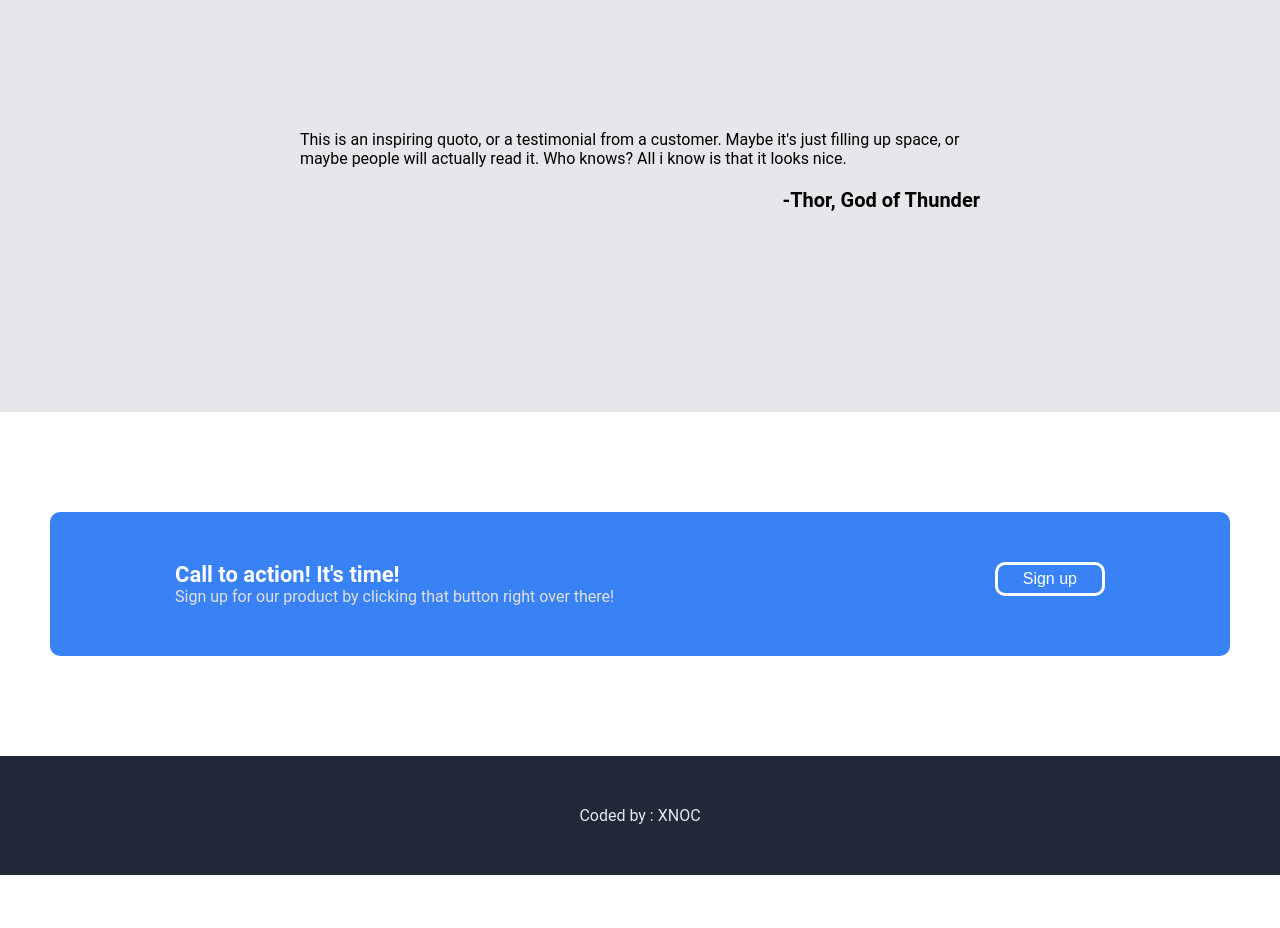
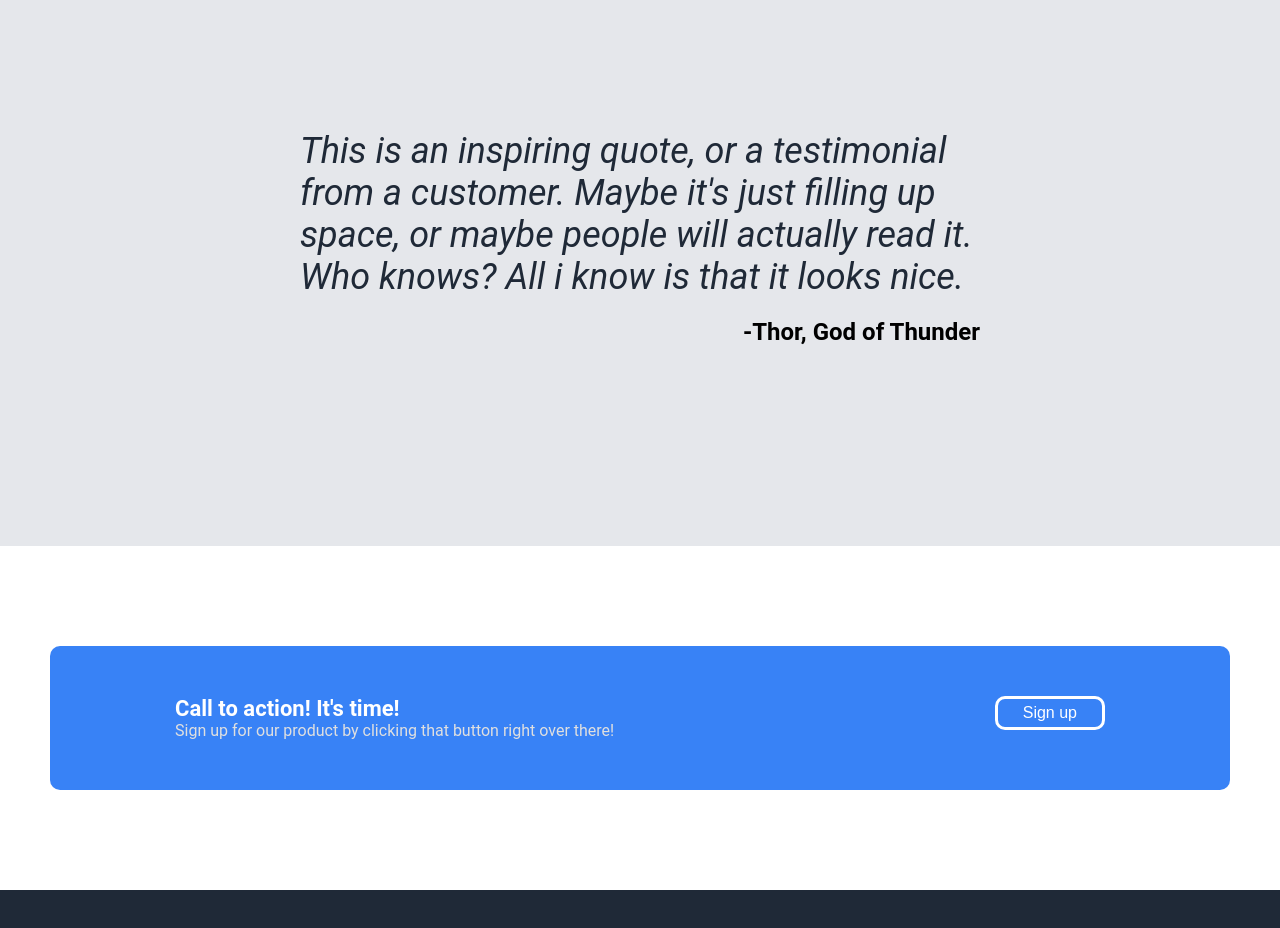
Before and after one commit to XXNOC/odin-landing-page, a plain HTML site: page index.html in a window 1280 px wide. Shown: the part 2000-2928 px from the top of the page. Before the commit the page ends 2875 px from the top, so only its background shows below. Drawn offline with Linux system fonts and the light colour scheme.

Commit message:
fixed font-size

```diff
--- a/index.html
+++ b/index.html
@@ -56,11 +56,11 @@
       </div>
       <div class="quote">
         <div class="text">
-          <p>
-            This is an inspiring quoto, or a testimonial from a customer. Maybe
+          <em>
+            This is an inspiring quote, or a testimonial from a customer. Maybe
             it's just filling up space, or maybe people will actually read it.
             Who knows? All i know is that it looks nice.
-          </p>
+          </em>
           <h4>-Thor, God of Thunder</h4>
         </div>
       </div>
--- a/style.css
+++ b/style.css
@@ -151,7 +151,7 @@ ul li a:hover {
 .quote .text h4 {
   align-self: flex-end;
   margin-top: 20px;
-  font-size: 20px;
+  font-size: 24px;
 }
 
 .card .content {
```
